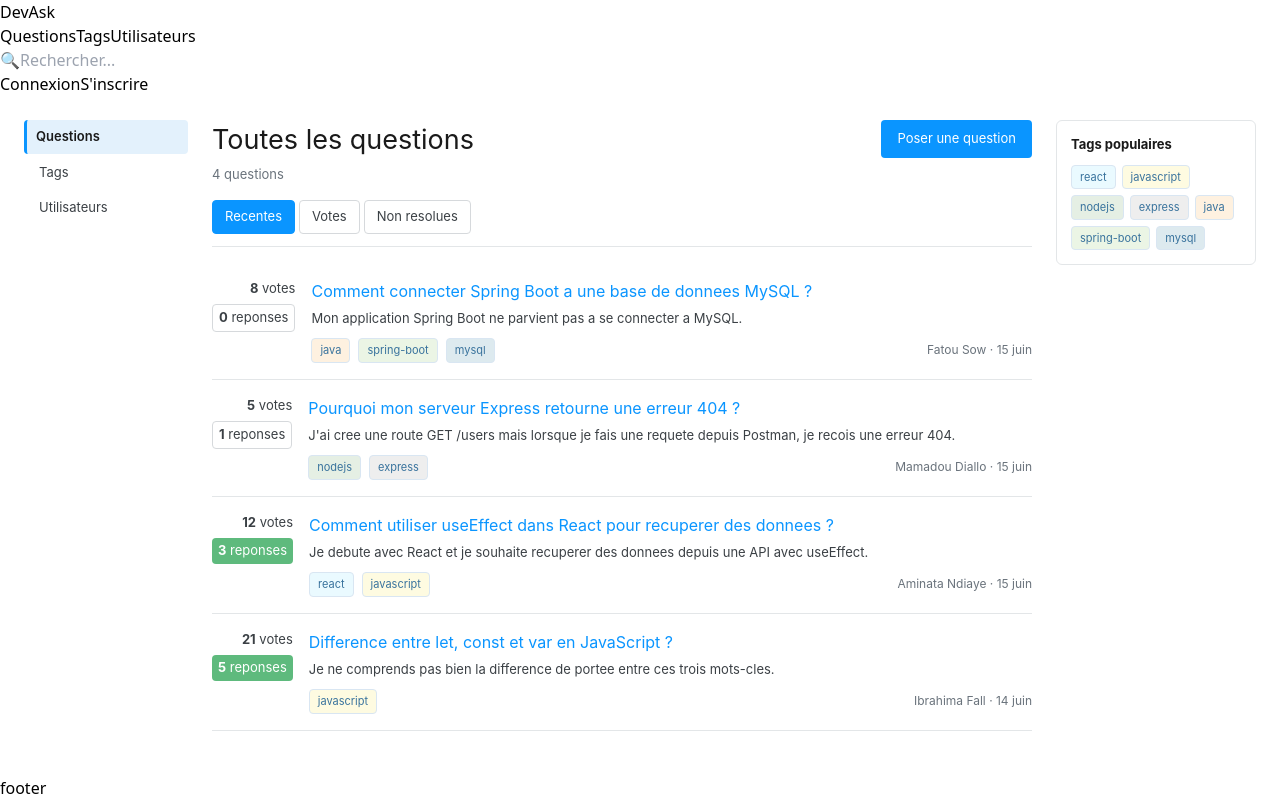
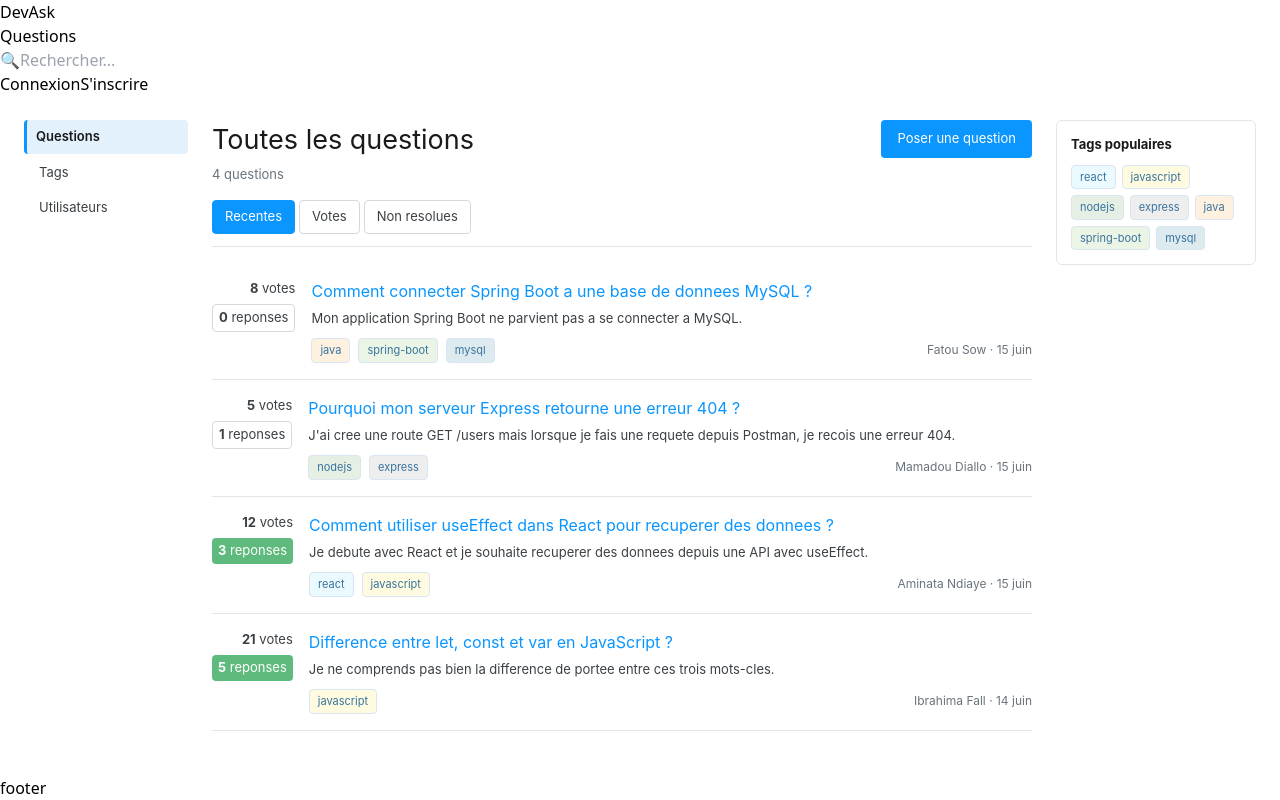
Before and after one commit to ndiobambaye/front_node1, a React (Vite) app: page /accueil in a window 1280 px wide. Built offline with nearby package versions, Linux system fonts and the light colour scheme.

Commit message:
correction lien mon profil

```diff
--- a/src/composants/Navbar.jsx
+++ b/src/composants/Navbar.jsx
@@ -53,12 +53,7 @@ const Navbar = () => {
           <Link to="/accueil" className="text-sm text-gray-700 px-2.5 py-1.5 rounded hover:bg-gray-100 whitespace-nowrap">
             Questions
           </Link>
-          <Link to="/accueil/tags" className="text-sm text-gray-700 px-2.5 py-1.5 rounded hover:bg-gray-100 whitespace-nowrap">
-            Tags
-          </Link>
-          <Link to="/accueil/utilisateurs" className="text-sm text-gray-700 px-2.5 py-1.5 rounded hover:bg-gray-100 whitespace-nowrap">
-            Utilisateurs
-          </Link>
+
         </nav>
 
         {/* Recherche */}
@@ -100,7 +95,7 @@ const Navbar = () => {
                     </div>
 
                     <Link
-                      to={`/accueil/utilisateurs/${user.id}`}
+                       to={`/accueil/profil/${user._id || user.id}`}
                       onClick={() => setDropdown(false)}
                       className="block px-4 py-2.5 text-sm text-gray-700 hover:bg-gray-50 transition-colors"
                     >
@@ -114,7 +109,7 @@ const Navbar = () => {
                       Poser une question
                     </Link>
                     <Link
-                      to="/accueil/tags"
+
                       onClick={() => setDropdown(false)}
                       className="block px-4 py-2.5 text-sm text-gray-700 hover:bg-gray-50 transition-colors"
                     >
```
